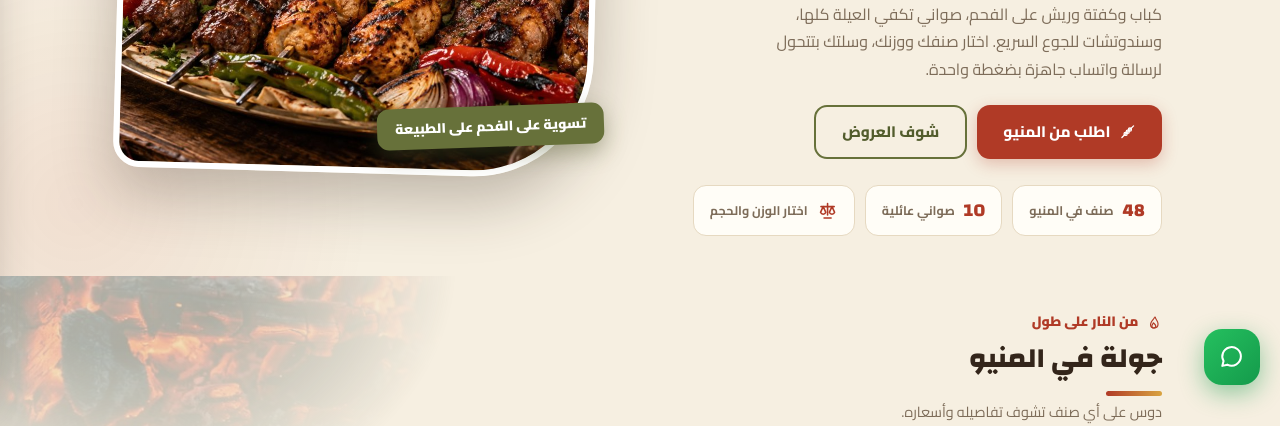
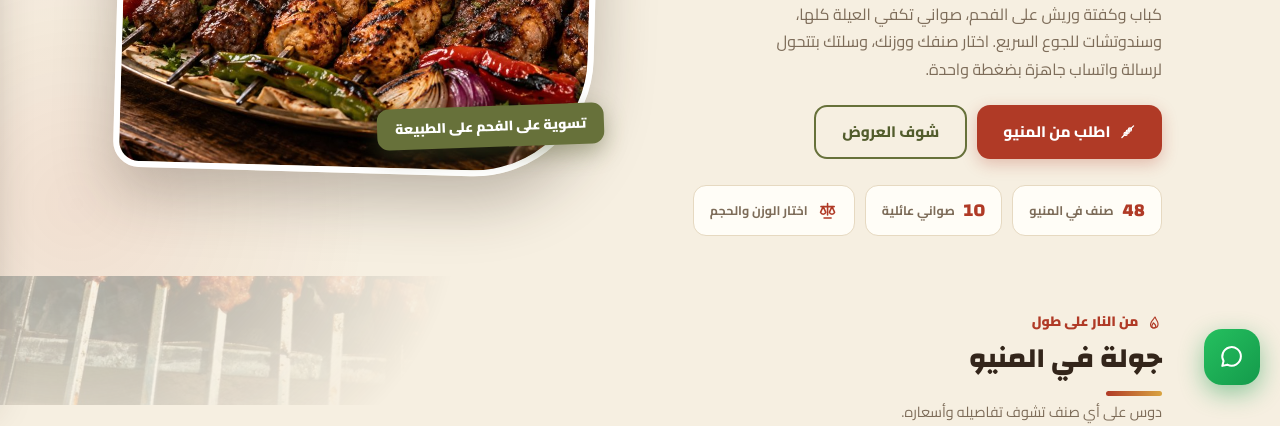
Before and after one commit to ahmedshaban777-lgtm/nabd-demos, a plain HTML site: page grills-v6/index.html in a window 1280 px wide. Shown: the part 395-821 px from the top of the page. Drawn offline with Linux system fonts and the light colour scheme.

Commit message:
grills-v6: actual grilled skewers photographic cream-edge background

```diff
--- a/grills-v6/index.html
+++ b/grills-v6/index.html
@@ -180,22 +180,17 @@ footer .demo-mark{color:var(--brick);font-weight:700;max-width:70ch;margin:0 aut
 @media (prefers-reduced-motion:reduce){.reveal{opacity:1;transform:none;transition:none}}
 
 
-/* washed charcoal photo blended into cream at page edges (approved) */
+/* photographic grilled-food watermark blended into cream edges */
 body::before{content:'';position:fixed;z-index:-1;pointer-events:none;
-  bottom:-12%;left:-14%;width:62vw;height:78vh;
-  background:linear-gradient(rgba(246,239,225,.42), rgba(246,239,225,.42)), url("img/bg-coals.jpg") center/cover no-repeat;
-  opacity:.5;
-  -webkit-mask-image:radial-gradient(ellipse 62% 62% at 38% 62%, #000 22%, transparent 68%);
-  mask-image:radial-gradient(ellipse 62% 62% at 38% 62%, #000 22%, transparent 68%)}
-body::after{content:'';position:fixed;z-index:-1;pointer-events:none;
-  top:-6%;right:-10%;width:44vw;height:56vh;
-  background:linear-gradient(rgba(246,239,225,.5), rgba(246,239,225,.5)), url("img/bg-coals.jpg") center/cover no-repeat;
-  opacity:.38;
-  -webkit-mask-image:radial-gradient(ellipse 60% 60% at 62% 38%, #000 20%, transparent 66%);
-  mask-image:radial-gradient(ellipse 60% 60% at 62% 38%, #000 20%, transparent 66%)}
+  bottom:0;left:-8%;width:56vw;height:78vh;
+  background:url("img/kebab.jpg") center/cover no-repeat;opacity:.28;
+  -webkit-mask-image:radial-gradient(ellipse 72% 66% at 24% 70%,#000 20%,transparent 76%);
+  mask-image:radial-gradient(ellipse 72% 66% at 24% 70%,#000 20%,transparent 76%)}
+body::after{content:none}
 @media(max-width:880px){
-  body::before{bottom:-22%;left:-45%;width:150vw;height:52vh;opacity:.42}
-  body::after{top:-10%;right:-38%;width:110vw;height:36vh;opacity:.28}
+  body::before{bottom:0;left:-42px;width:340px;height:470px;opacity:.27;
+  -webkit-mask-image:radial-gradient(ellipse 76% 65% at 20% 68%,#000 18%,transparent 75%);
+  mask-image:radial-gradient(ellipse 76% 65% at 20% 68%,#000 18%,transparent 75%)}
 }
 /* hero smoke (subtle, CSS-only) */
 .smoke{position:absolute;inset:0;pointer-events:none;z-index:3;overflow:visible}
```
